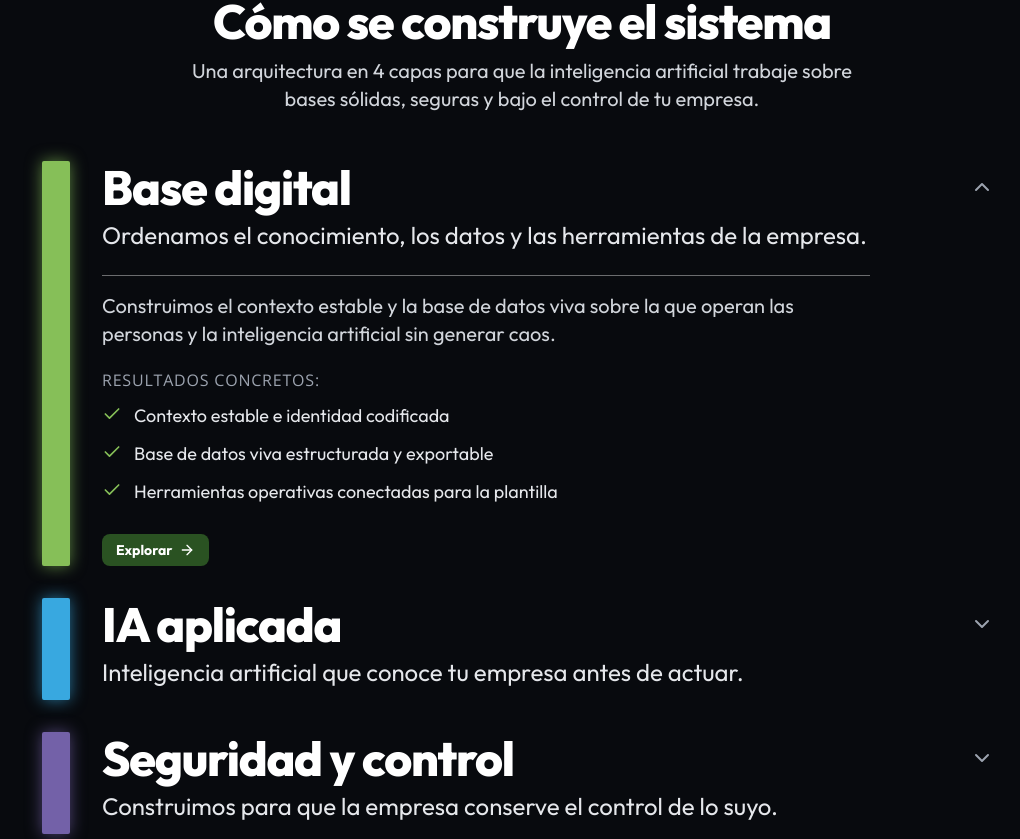
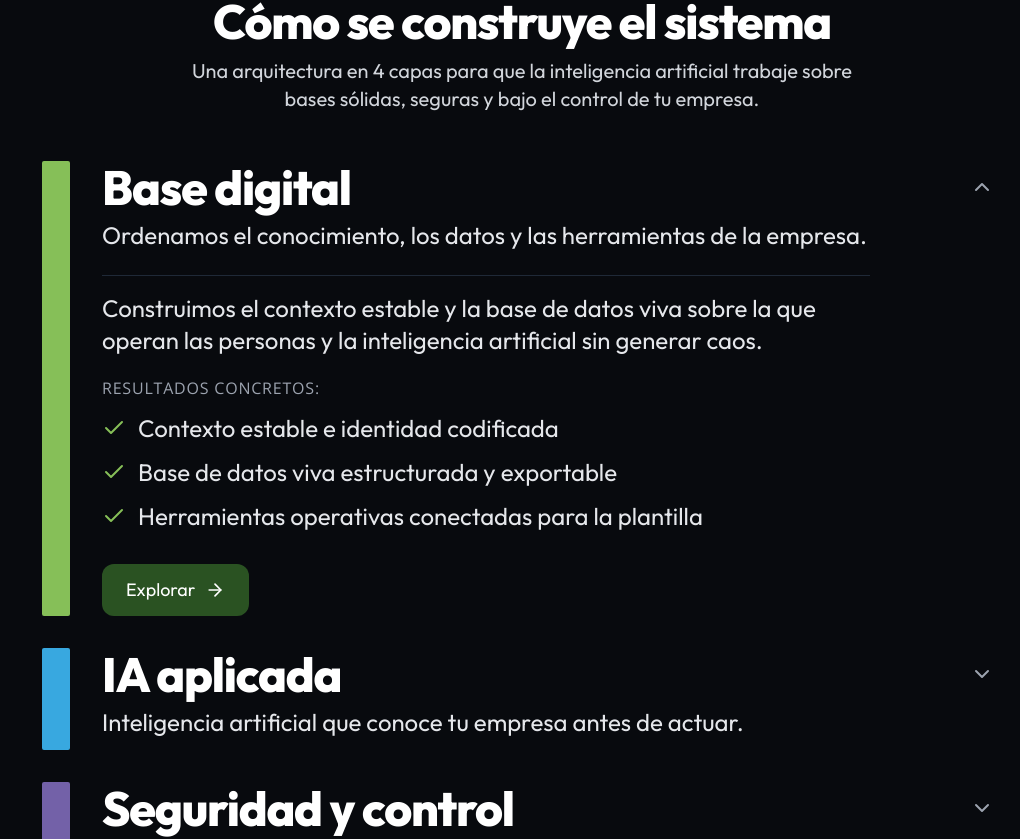
Before and after one commit to gerard-iartesana/iartesana-website, a Next.js app: page / in a window 1280 px wide. Shown: the part 1395-2234 px from the top of the page, without its empty margins (118-1138 px from the left). Built offline with nearby package versions, Linux system fonts and the light colour scheme.

Commit message:
style: remove glow shadow on layer bars, match expanded text size to subtitle, enlarge Explorar button without bold

```diff
--- a/src/components/ScrollTimeline.tsx
+++ b/src/components/ScrollTimeline.tsx
@@ -119,13 +119,12 @@ export default function ScrollTimeline() {
                   : 'opacity-0 translate-y-10 pointer-events-none'
               }`}
             >
-              {/* Barra lateral con indicador de color */}
+              {/* Barra lateral con indicador de color (sin resplandor) */}
               <div
                 onClick={() => isRevealed && toggleExpand(index)}
                 className="w-5 sm:w-7 shrink-0 rounded-sm cursor-pointer self-stretch transition-all duration-300"
                 style={{
                   backgroundColor: step.color,
-                  boxShadow: isRevealed ? `0 0 16px ${step.color}aa` : 'none',
                 }}
                 title={step.title}
               />
@@ -138,7 +137,7 @@ export default function ScrollTimeline() {
                   onClick={() => isRevealed && toggleExpand(index)}
                 >
                   <div className="flex items-center justify-between">
-                    {/* Título de la capa en BOLD */}
+                    {/* Título de la capa */}
                     <h3 className="text-3xl sm:text-5xl font-extrabold text-white tracking-tight group-hover:text-gray-200 transition-colors">
                       {step.title}
                     </h3>
@@ -157,7 +156,7 @@ export default function ScrollTimeline() {
                     </button>
                   </div>
 
-                  {/* Texto de debajo en REGULAR / NORMAL */}
+                  {/* Texto de debajo del título */}
                   <p className="text-xl sm:text-2xl font-normal text-gray-200 max-w-3xl leading-relaxed">
                     {step.mainIdea}
                   </p>
@@ -166,47 +165,47 @@ export default function ScrollTimeline() {
                 {/* Expandable Details Block con animación suave */}
                 <div
                   className={`overflow-hidden transition-all duration-500 ease-in-out ${
-                    isExpanded ? 'max-h-[600px] opacity-100 pt-3 space-y-5' : 'max-h-0 opacity-0 pt-0 space-y-0'
+                    isExpanded ? 'max-h-[700px] opacity-100 pt-3 space-y-5' : 'max-h-0 opacity-0 pt-0 space-y-0'
                   }`}
                 >
-                  {/* Description */}
-                  <p className="text-lg sm:text-xl text-gray-300 max-w-3xl leading-relaxed border-t border-surface-border/40 pt-4 font-normal">
+                  {/* Description con el mismo tamaño de letra */}
+                  <p className="text-xl sm:text-2xl font-normal text-gray-200 max-w-3xl leading-relaxed border-t border-gray-800 pt-4">
                     {step.description}
                   </p>
 
-                  {/* Results */}
-                  <div className="space-y-2.5">
-                    <span className="text-sm sm:text-base font-['Open_Sans',sans-serif] font-normal text-gray-400 uppercase tracking-wider block">Resultados concretos:</span>
-                    <ul className="space-y-2.5 text-base sm:text-lg text-gray-200">
+                  {/* Results con el mismo tamaño de letra que el texto de debajo del título */}
+                  <div className="space-y-3">
+                    <span className="text-sm sm:text-base font-['Open_Sans',sans-serif] font-normal text-gray-400 uppercase tracking-wider block">
+                      Resultados concretos:
+                    </span>
+                    <ul className="space-y-3 text-xl sm:text-2xl font-normal text-gray-200 leading-relaxed">
                       {step.results.map((res, rIdx) => (
                         <li key={rIdx} className="flex items-start gap-3">
-                          <Check className="w-5 h-5 shrink-0 mt-0.5" style={{ color: step.color }} />
+                          <Check className="w-6 h-6 shrink-0 mt-1" style={{ color: step.color }} />
                           <span>{res}</span>
                         </li>
                       ))}
                     </ul>
                   </div>
 
-                  {/* Botón de enlace Explorar */}
+                  {/* Botón de enlace Explorar más grande y sin negrita */}
                   {step.exploreUrl && (
-                    <div className="pt-2">
+                    <div className="pt-3">
                       <Link
                         href={step.exploreUrl}
-                        className="inline-flex items-center gap-1.5 px-3.5 py-1.5 rounded-lg text-sm font-bold text-white transition-all duration-300 hover:scale-[1.03]"
+                        className="inline-flex items-center gap-2.5 px-6 py-3 rounded-xl text-base sm:text-lg font-normal text-white transition-all duration-300 hover:scale-[1.03]"
                         style={{
                           backgroundColor: step.darkColor,
                         }}
                         onMouseEnter={(e) => {
                           e.currentTarget.style.backgroundColor = step.hoverColor;
-                          e.currentTarget.style.boxShadow = `0 0 25px ${step.hoverColor}bb`;
                         }}
                         onMouseLeave={(e) => {
                           e.currentTarget.style.backgroundColor = step.darkColor;
-                          e.currentTarget.style.boxShadow = 'none';
                         }}
                       >
                         <span>Explorar</span>
-                        <ArrowRight className="w-4 h-4" />
+                        <ArrowRight className="w-5 h-5" />
                       </Link>
                     </div>
                   )}
```
